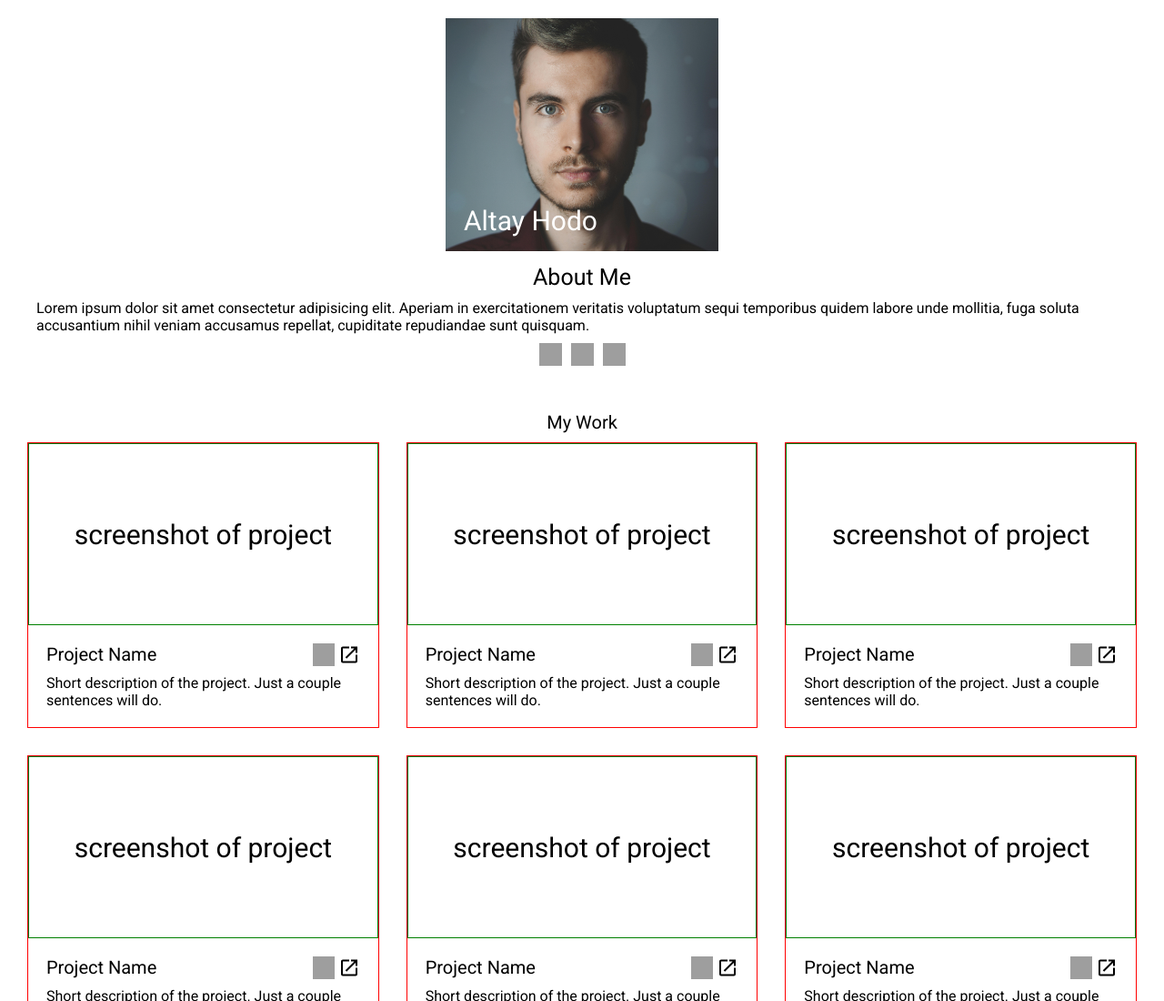
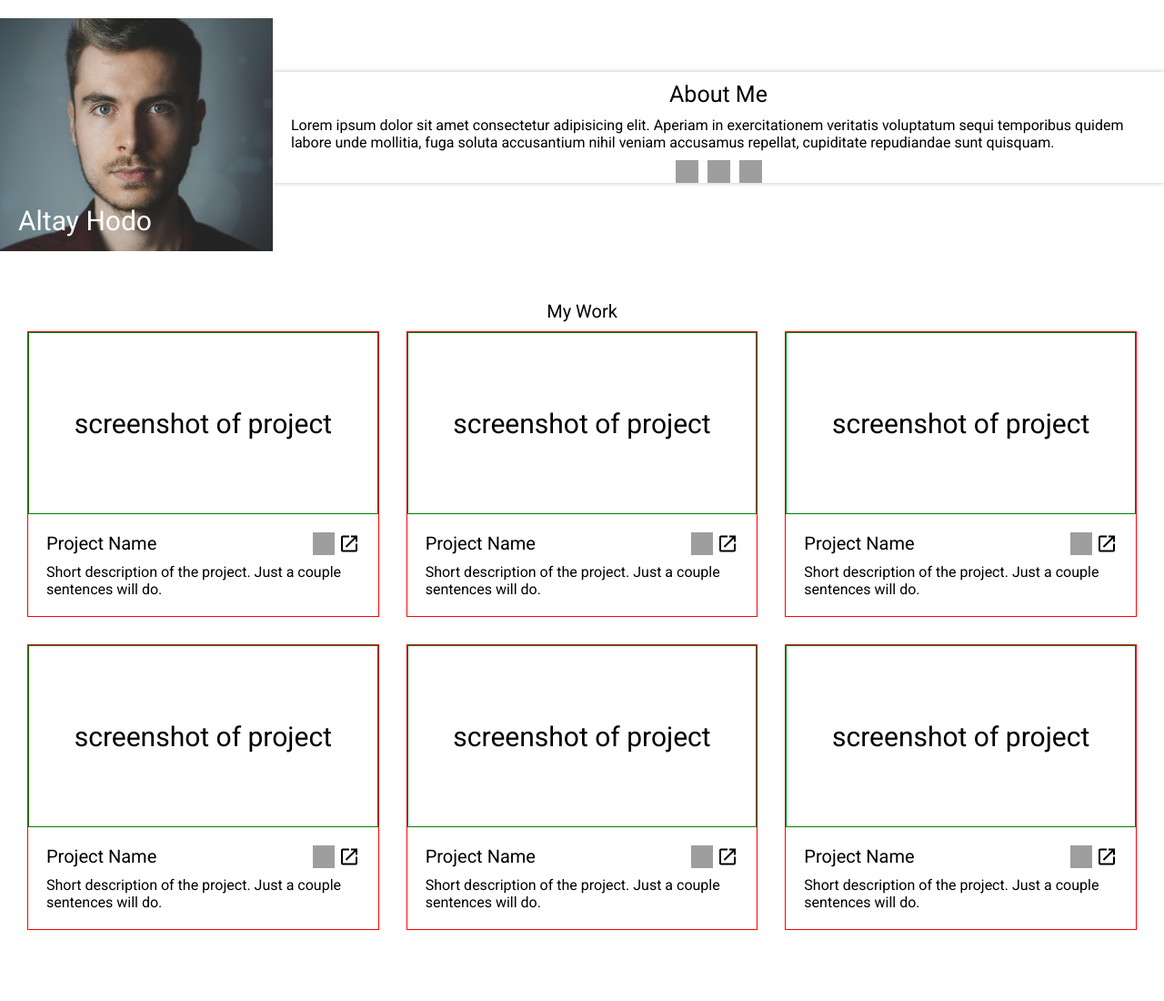
Before and after one commit to AltayHodo/odin-homepage, a plain HTML site: page index.html in a window 1280 px wide. Shown: the top 1100 px of the page at 91% size. Drawn offline with nearby package versions, Linux system fonts and the light colour scheme; grey boxes are pictures that could not be loaded; a web font is replaced by a local one.

Commit message:
adjust header for medium sized screens

```diff
--- a/index.html
+++ b/index.html
@@ -19,20 +19,21 @@
   </head>
   <body>
     <header>
+      <div class="header-image-container">
         <img
           src="./assets/random-person-1.jpg"
           alt="self portrait"
           class="top-image"
         />
         <div class="name-text">Altay Hodo</div>
-    </header>
+      </div>
       <section class="about-me">
         <div class="about-me-title">About Me</div>
         <div class="about-me-text">
           Lorem ipsum dolor sit amet consectetur adipisicing elit. Aperiam in
-        exercitationem veritatis voluptatum sequi temporibus quidem labore unde
-        mollitia, fuga soluta accusantium nihil veniam accusamus repellat,
-        cupiditate repudiandae sunt quisquam.
+          exercitationem veritatis voluptatum sequi temporibus quidem labore
+          unde mollitia, fuga soluta accusantium nihil veniam accusamus
+          repellat, cupiditate repudiandae sunt quisquam.
         </div>
         <div class="icons">
           <img
@@ -48,6 +49,8 @@
           />
         </div>
       </section>
+    </header>
+
     <main>
       <div class="main-title">My Work</div>
       <div class="projects-container">
@@ -185,7 +188,7 @@
           src="https://cdn.jsdelivr.net/gh/devicons/devicon@latest/icons/twitter/twitter-original.svg"
         />
       </div>
-      <img src="./assets/random-person-2.jpg" alt="" class="bottom-image">
     </footer>
+    <img src="./assets/random-person-2.jpg" alt="" class="bottom-image" />
   </body>
 </html>
--- a/styles.css
+++ b/styles.css
@@ -9,18 +9,26 @@ body {
   display: flex;
   flex-direction: column;
   align-items: center;
-  padding: 0 20px;
   width: 100%;
 }
 
 header {
+  display: flex;
+  flex-direction: column;
+  align-items: center;
   position: relative;
 }
+
+
 
 .top-image {
   max-width: 300px;
   height: auto;
   margin-top: 20px;
+}
+
+.header-image-container {
+  position: relative;
 }
 
 .name-text {
@@ -112,6 +120,7 @@ footer {
   flex-direction: column;
   align-items: center;
   margin-top: 80px;
+  padding: 20px;
 }
 
 .footer-title {
@@ -145,12 +154,21 @@ footer img {
   height: auto;
 }
 
+@media (min-width: 800px) {
+  header {
+    flex-direction: row;
+  }
+
+  .about-me {
+    box-shadow: 0 0 5px rgba(0,0,0, 0.25);
+  }
+}
+
 @media (min-width: 1300px) {
-  .projects-container{
+  .projects-container {
     grid-template-columns: repeat(3, 1fr);
-    border: 1px solid;
   }
-  .project{
+  .project {
     width: 100%;
   }
 }
```
Also changed, not shown: assets/random-person-3.jpg (added). Lines whose indentation alone changed are shown as unchanged.
